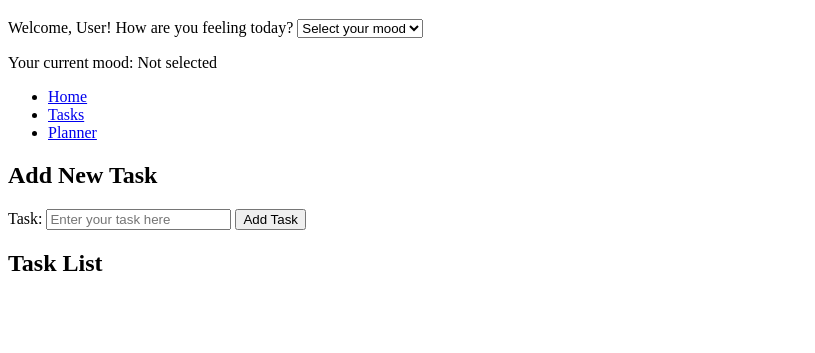
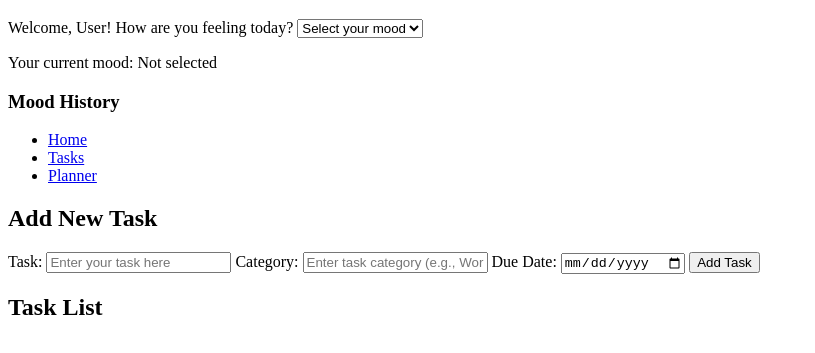
Before and after one commit to asiahaws1/asia-stride-app-project, a plain HTML site: page index.html in a window 1280 px wide. Shown: the part 61-414 px from the top of the page, without its empty margins (0-815 px from the left). Drawn offline with Linux system fonts and the light colour scheme.

Commit message:
make changes to the html for mood history

```diff
--- a/index.html
+++ b/index.html
@@ -1,14 +1,18 @@
 <!DOCTYPE html>
 <html lang="en">
+
 <head>
   <meta charset="UTF-8">
   <meta name="viewport" content="width=device-width, initial-scale=1.0">
   <title>Stride App</title>
   <link rel="stylesheet" href="index.css">
 </head>
+
 <body>
   <div class="app-container">
     <h1>Self-Care Planner</h1>
+
+
     <label for="mood-select">Welcome, User! How are you feeling today?</label>
     <select id="mood-select">
       <option value="" disabled selected>Select your mood</option>
@@ -18,7 +22,12 @@
       <option value="Stressed">Stressed</option>
       <option value="Tired">Tired</option>
     </select>
-    <p id="selected-mood">Your current mood: <span id="mood-display">Not selected</span></p>
+    <p>Your current mood: <span id="mood-display">Not selected</span></p>
+
+    <h3>Mood History</h3>
+    <ul id="mood-history"></ul>
+
+
     <div>
       <nav class="navbar">
         <ul>
@@ -28,14 +37,27 @@
         </ul>
       </nav>
     </div>
+
+
     <h2>Add New Task</h2>
     <label for="new-task">Task:</label>
     <input type="text" id="new-task" placeholder="Enter your task here">
+
+
+    <label for="task-category">Category:</label>
+    <input type="text" id="task-category" placeholder="Enter task category (e.g., Work, Personal)">
+
+
+    <label for="task-due-date">Due Date:</label>
+    <input type="date" id="task-due-date">
+
     <button id="add-task">Add Task</button>
+
     <h2>Task List</h2>
-    <ul id="task-list">
-    </ul>
+    <ul id="task-list"></ul>
   </div>
+
   <script src="index.js"></script>
 </body>
+
 </html>
```
